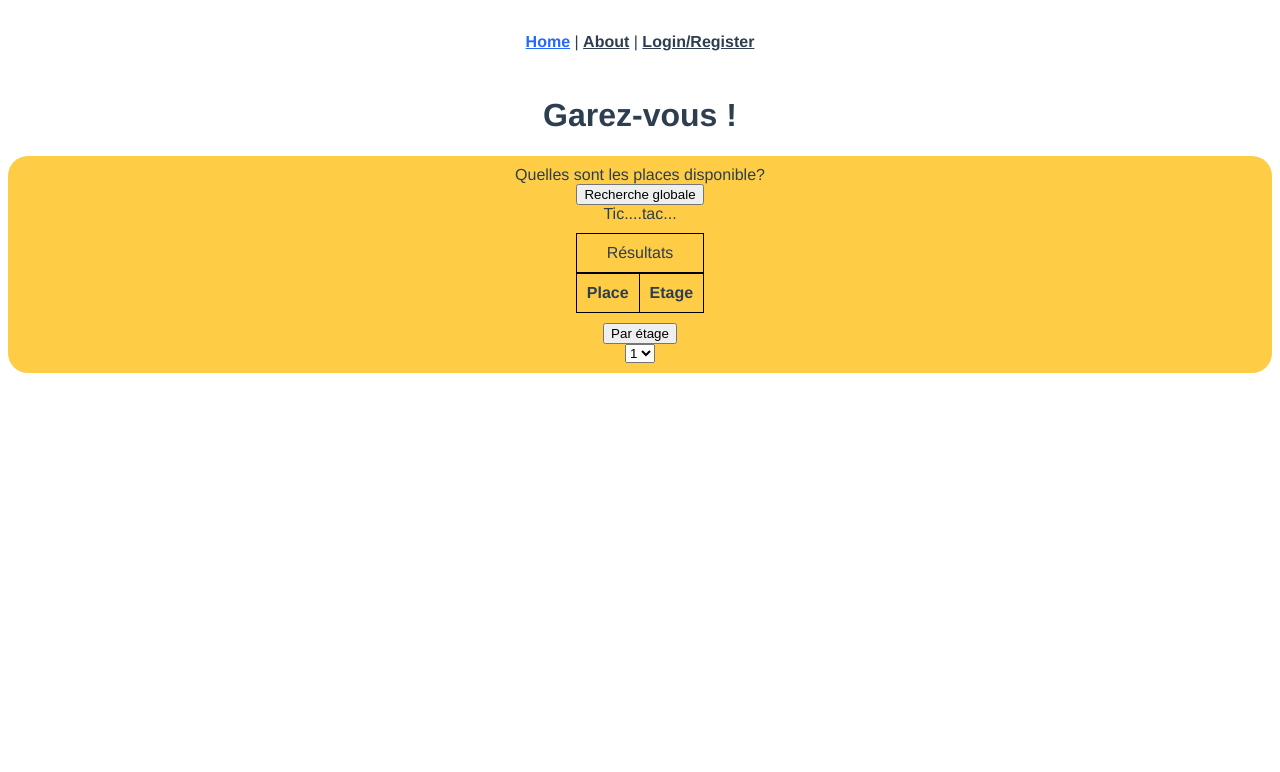
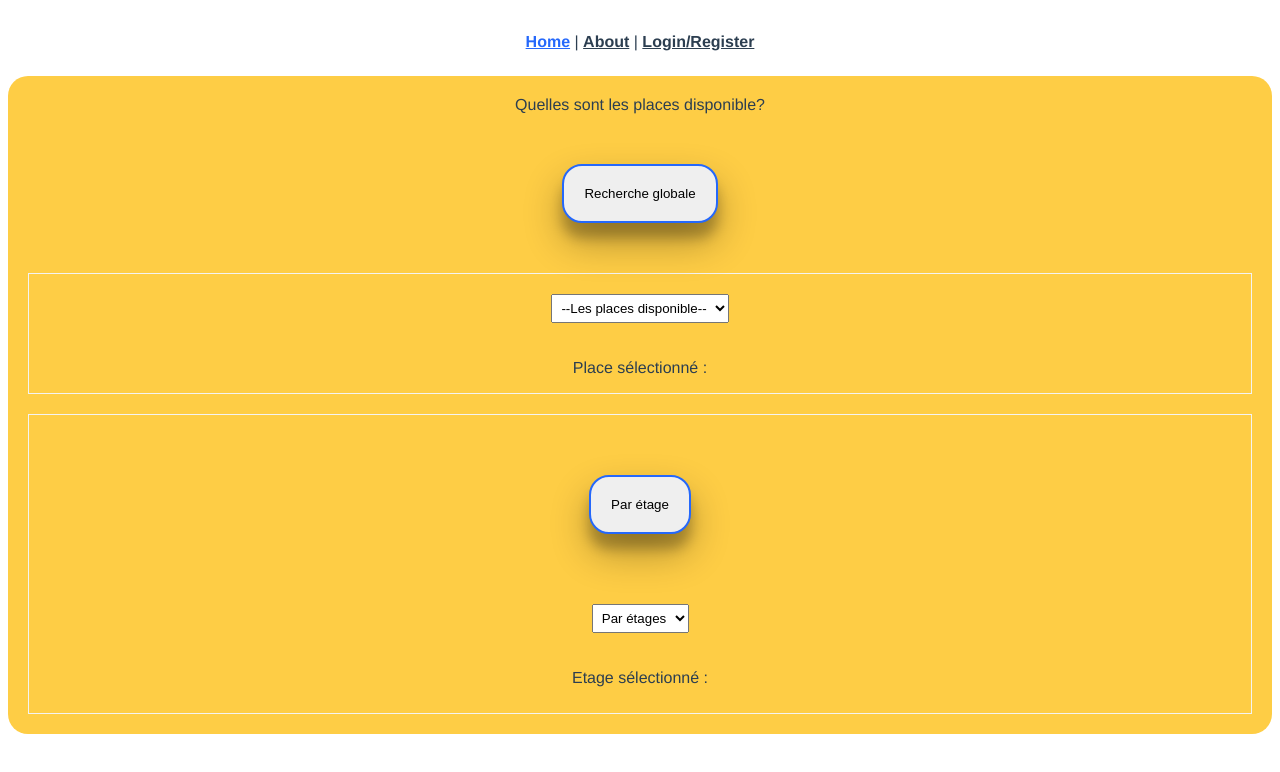
Before and after one commit to Bescore/Test-technique, a Vue app in the folder frontend/: page /home in a window 1280 px wide. Shown: the top 772 px of the page. Built offline with nearby package versions, Linux system fonts and the light colour scheme.

Commit message:
modifications, style page home

```diff
--- a/frontend/src/App.vue
+++ b/frontend/src/App.vue
@@ -3,7 +3,7 @@
 		<nav>
 			<router-link to="/home">Home</router-link> |
 			<router-link to="/about">About</router-link> |
-      <router-link to="/login">Login/Register</router-link>
+      <router-link to="/">Login/Register</router-link>
 		</nav>
 		<router-view />
 	</div>
--- a/frontend/src/components/HelloWorld.vue
+++ b/frontend/src/components/HelloWorld.vue
@@ -4,35 +4,26 @@
 		<div class="sub_contains">
 			<span>Quelles sont les places disponible?</span>
 			<form v-on:submit.prevent>
-				<input @click="getAll()" type="submit" value="Recherche globale" />
+				<input class="recherche" @click="getAll()" type="submit" value="Recherche globale" />
 			</form>
-			<div>
-				<div>Tic....tac...</div>
-				<table>
-					<caption>
-						Résultats
-					</caption>
-					<thead>
-						<tr>
-							<th>Place</th>
-							<th>Etage</th>
-						</tr>
-					</thead>
-					<tr :key="index" v-for=" (Etage,index) in Etage">
-						<td >{{place}}</td>
-						<td>{{Etage}}</td>
-					</tr>
-				</table>
+			<div class="div_place">
+				<select v-model="selected"  name="choose" id="" value="choisissez">
+					 <option value="">--Les places disponible--</option>
+					<option :key="index" v-for=" (place,index) in place" :value="place">{{place}}</option>
+				</select>
+				<p>Place sélectionné : <span>{{selected}}</span></p>
 			</div>
-			<div>
+			<div class="div_etage">
 				<form v-on:submit.prevent id="par_etage">
-					<input type="submit" value="Par étage" />
+					<input class="recherche" type="submit" value="Par étage" />
 				</form>
-				<select name="choix" id="floor">
-					<option value="one">1</option>
-					<option value="two">2</option>
-					<option value="three">3</option>
+				<select  v-model="select_etage" name="choix" id="floor">
+					<option value="">Par étages</option>
+					<option value="1">1</option>
+					<option value="2">2</option>
+					<option value="3">3</option>
 				</select>
+				<p>Etage sélectionné : <span>{{select_etage}}</span></p>
 			</div>
 			<div></div>
 		</div>
@@ -42,25 +33,31 @@
 <script>
 import axios from'axios'
 export default {
+	created(){
+		setTimeout(()=>document.querySelector('h1').style.display="none",4000)
+	},
 	name: "HelloWorld",
   data(){
     return{
-      Etage:null,
-      place:null
+      place:null,
+	  selected:'',
+	  select_etage:''
 
     }
+
   },
   methods:{
     async getAll(){
-		var floor=[];
-		const tage=[]
+		const plac=[]
       const response=await axios.get('api/test/')
-	  for await (let item of response.data){
-		 floor.push(item.etage);
-		 this.Etage=floor
-	  }
+		response.data.map(element=>{
+			console.log(element)
+			plac.push(element.nom_de_place)
+			this.place=plac
+		})
+
+
 	},
-
 
   }
 }
@@ -68,21 +65,43 @@ export default {
 
 <!-- Add "scoped" attribute to limit CSS to this component only -->
 <style>
+h1{
+	margin-top: -0px;
+}
 .sub_contains {
 	background-color: #fecd45;
 	border-radius: 20px;
+	padding: 20px;
+}
+
+select option{
+	text-align: center;
+	background-color: #2568fb;
+	color: #f3f3f3;
+}
+select{
+	margin: 20px;
+	padding: 5px;
+}
+.recherche{
+margin: 50px;
+padding: 20px;
+border-radius:20px ;
+border: #2568fb solid 2px;
+box-shadow: rgba(0, 0, 0, 0.3) 0px 19px 38px, rgba(0, 0, 0, 0.22) 0px 15px 12px;
+}
+#recherche:hover{
+	color: #f3f3f3;
+	background-color: #2568fb;
+
+}
+.div_place{
+	border: 1px #f3f3f3 solid;
+	margin-bottom: 20px;
+}
+.div_etage{
+	border: 1px #f3f3f3 solid;
 	padding: 10px;
 }
-table {
-	border-collapse: collapse;
-	margin: 10px auto;
-}
-thead,
-th,
-td,
-tr,
-caption {
-	border: 1px black solid;
-	padding: 10px;
-}
+
 </style>
--- a/frontend/src/components/login.vue
+++ b/frontend/src/components/login.vue
@@ -98,7 +98,7 @@ export default {
 };
 </script>
 
-<style>
+<style scoped>
 .container {
 	padding: 2px 10px;
 	background-color: #fecd45;
--- a/frontend/src/router/index.js
+++ b/frontend/src/router/index.js
@@ -19,7 +19,7 @@ const routes = [
     component: () => import(/* webpackChunkName: "about" */ '../views/AboutView.vue')
   },
   {
-    path: '/login',
+    path: '/',
     name: 'log',
     component: () => import(/* webpackChunkName: "about" */ '../views/login.vue')
   }
```
